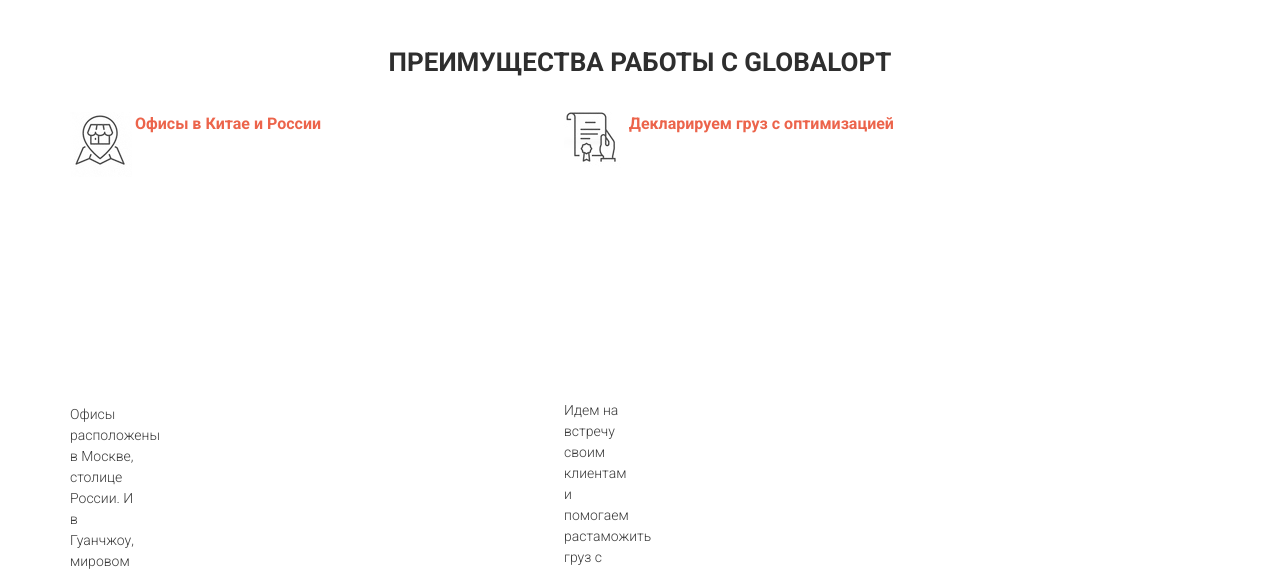
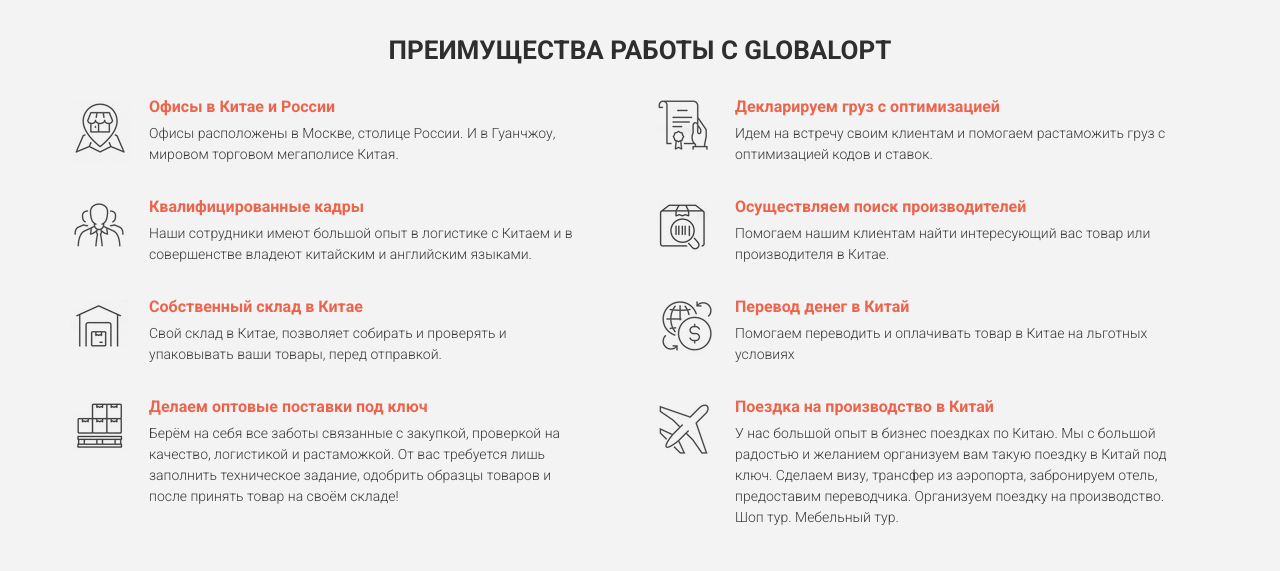
Before and after one commit to ilya88lysak/Glopt, a website: page src/index.html in a window 1280 px wide. Shown: the part 694-1265 px from the top of the page. Drawn offline with nearby package versions, Linux system fonts and the light colour scheme; files that its build step writes are made by us from their sources; files whose address does not match are found by name.

Commit message:
add block advantage

```diff
--- a/src/index.html
+++ b/src/index.html
@@ -88,60 +88,76 @@
                     <div class="advantage__item-icon">
                         <img src="icons/advantage/office.png" alt="office">
                     </div>
+                    <div>
                         <div class="title_fz16 advantage__item-title">Офисы в Китае и России</div>
                         <div class="title_fz14 advantage__item-text">Офисы расположены в Москве, столице России. И в Гуанчжоу, мировом торговом мегаполисе Китая.</div>
+                    </div>
                 </div>
                 <div class="advantage__item">
                     <div class="advantage__item-icon">
                         <img src="icons/advantage/declaration.png" alt="declaration">
                     </div>
+                    <div>
                         <div class="title_fz16 advantage__item-title">Декларируем груз с оптимизацией</div>
                         <div class="title_fz14 advantage__item-text">Идем на встречу своим клиентам и помогаем растаможить груз с оптимизацией кодов и ставок.</div>
+                    </div>
                 </div>
                 <div class="advantage__item">
                     <div class="advantage__item-icon">
                         <img src="icons/advantage/staff.png" alt="staff">
                     </div>
+                    <div>
                         <div class="title_fz16 advantage__item-title">Квалифицированные кадры</div>
                         <div class="title_fz14 advantage__item-text">Наши сотрудники имеют большой опыт в логистике с Китаем и в совершенстве владеют китайским и английским языками.</div>
+                    </div>
                 </div>
                 <div class="advantage__item">
                     <div class="advantage__item-icon">
                         <img src="icons/advantage/search.png" alt="search">
                     </div>
+                    <div>
                         <div class="title_fz16 advantage__item-title">Осуществляем поиск производителей</div>
                         <div class="title_fz14 advantage__item-text">Помогаем нашим клиентам найти интересующий вас товар или производителя в Китае.</div>
+                    </div>
                 </div>
                 <div class="advantage__item">
                     <div class="advantage__item-icon">
                         <img src="icons/advantage/warehouse.png" alt="warehouse">
                     </div>
+                    <div>
                         <div class="title_fz16 advantage__item-title">Собственный склад в Китае</div>
                         <div class="title_fz14 advantage__item-text">Свой склад в Китае, позволяет собирать и проверять и упаковывать ваши товары, перед отправкой.</div>
+                    </div>
                 </div>
                 <div class="advantage__item">
                     <div class="advantage__item-icon">
                         <img src="icons/advantage/transfer.png" alt="transfer">
                     </div>
+                    <div>
                         <div class="title_fz16 advantage__item-title">Перевод денег в Китай</div>
                         <div class="title_fz14 advantage__item-text">Помогаем переводить и оплачивать товар в Китае на льготных условиях</div>
+                    </div>
                 </div>
                 <div class="advantage__item">
                     <div class="advantage__item-icon">
                         <img src="icons/advantage/supplies.png" alt="supplies">
                     </div>
+                    <div>
                         <div class="title_fz16 advantage__item-title">Делаем оптовые поставки под ключ</div>
                         <div class="title_fz14 advantage__item-text">Берём на себя все заботы связанные с закупкой, проверкой на качество, логистикой и растаможкой. От вас требуется лишь заполнить техническое задание, одобрить образцы товаров и после принять товар на своём складе!</div>
+                    </div>
                 </div>
                 <div class="advantage__item">
                     <div class="advantage__item-icon">
                         <img src="icons/advantage/airplane.png" alt="airplane">
                     </div>
+                    <div>
                         <div class="title_fz16 advantage__item-title">Поездка на производство в Китай</div>
                         <div class="title_fz14 advantage__item-text">У нас большой опыт в бизнес поездках по Китаю. Мы с большой радостью и желанием организуем вам такую поездку в Китай под ключ. Сделаем визу, трансфер из аэропорта, забронируем отель, предоставим переводчика. Организуем поездку на производство. Шоп тур. Мебельный тур.</div>
                     </div>
                 </div>
             </div>
         </div>
+    </div>
 </body>
 </html>
--- a/src/sass/blocks/_advantage.scss
+++ b/src/sass/blocks/_advantage.scss
@@ -1,17 +1,31 @@
 .advantage {
-    padding: 58px 0 51px 0;
+    padding: 46px 0 51px 0;
+    background-color: #f3f3f3;
     &__wrapper {
         padding-top: 30px;
         display: grid;
-        grid-template-columns: repeat(2, 432px);
-        grid-auto-rows: 1fr;
-        column-gap: 62px;
+        grid-template-columns: repeat(2, 515px);
+        grid-template-rows: 1fr;
+        column-gap: 71px;
+        row-gap: 35px;
     }
     &__item {
         display: grid;
         grid-template-columns: 65px 1fr;
-        grid-template-rows: minmax(100px auto);
+        grid-template-rows: auto;
+        column-gap: 14px;
+        align-items: flex-start;
 
+        &-icon {
+            padding-top: 0;
+        }
+        &-text {
+            padding-top: 16px;
+        }
+        &-title {
+            line-height: 0;
+            padding-top: 7px;
+        }
     }
 
 }
--- a/src/sass/blocks/_promo.scss
+++ b/src/sass/blocks/_promo.scss
@@ -1,6 +1,6 @@
 .promo {
     padding: 23px 0 82px 0;
-    background: url('/img/bg/main_bg.jpg')center center/cover no-repeat;
+    background: url('../img/bg/main_bg.jpg')center center/cover no-repeat;
     &-header {
         display: flex;
         flex-direction: row;
```
Also changed, not shown: dist/css/style.min.css, dist/index.html. Lines whose indentation alone changed are shown as unchanged.
